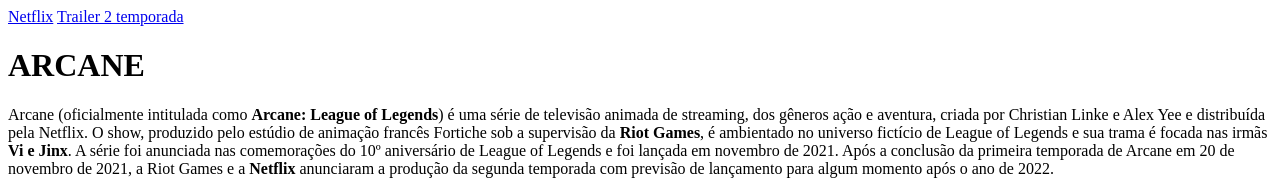
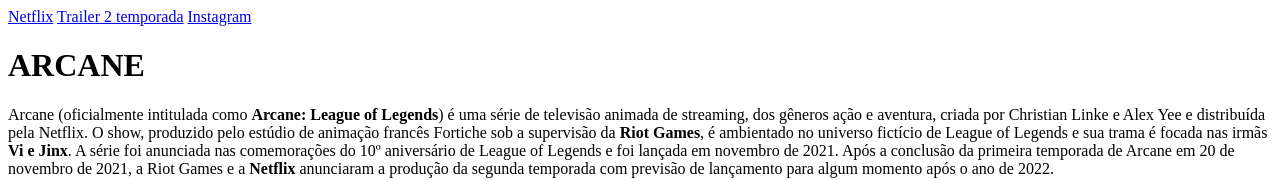
Before and after one commit to NAHanalix/prova3tri-analuisa, a plain HTML site: page index.html in a window 1280 px wide. Shown: the top 180 px of the page. Drawn offline with Linux system fonts and the light colour scheme.

Commit message:
Update index.html

```diff
--- a/index.html
+++ b/index.html
@@ -9,7 +9,7 @@
 <body>
     <a href="https://www.netflix.com/br/title/81435684?s=a&trkid=13747225&trg=cp&vlang=pt&clip=81462406"> Netflix</a>
     <a href="https://youtu.be/Ft_QrPGXWqc?si=j9CjH7wv0D-x857a"> Trailer 2 temporada</a>
-
+    <a href="https://www.instagram.com/arcaneshow/profilecard/?igsh=Z3VveG4wZ3puNTNs"> Instagram</a>
     <h1>ARCANE</h1>
     <p>Arcane (oficialmente intitulada como <strong>Arcane: League of Legends</strong>) é uma série de televisão animada de streaming, dos gêneros ação e aventura, criada por Christian Linke e Alex Yee e distribuída pela Netflix. O show, produzido pelo estúdio de animação francês Fortiche sob a supervisão da <strong>Riot Games</strong>, é ambientado no universo fictício de League of Legends e sua trama é focada nas irmãs <strong>Vi e Jinx</strong>. A série foi anunciada nas comemorações do 10º aniversário de League of Legends e foi lançada em novembro de 2021. Após a conclusão da primeira temporada de Arcane em 20 de novembro de 2021, a Riot Games e a <strong>Netflix</strong> anunciaram a produção da segunda temporada com previsão de lançamento para algum momento após o ano de 2022.</p>
     <p>A primeira temporada de Arcane foi recebida com aclamação universal pela crítica, com elogios direcionados à animação, história, construção de mundo, sequências de ação, personagens, peso emocional e dublagem. Alguns notaram o apelo da série tanto para espectadores casuais que nunca jogaram League of Legends quanto para fãs de longa data do jogo. Além disso, o programa também estabeleceu o recorde como a série mais bem avaliada da Netflix dentro de uma semana de sua estreia, alcançando o primeiro lugar no Top 10 da Netflix em 52 países e ficando na segunda posição no ranking dos Estados Unidos.</p>
```
